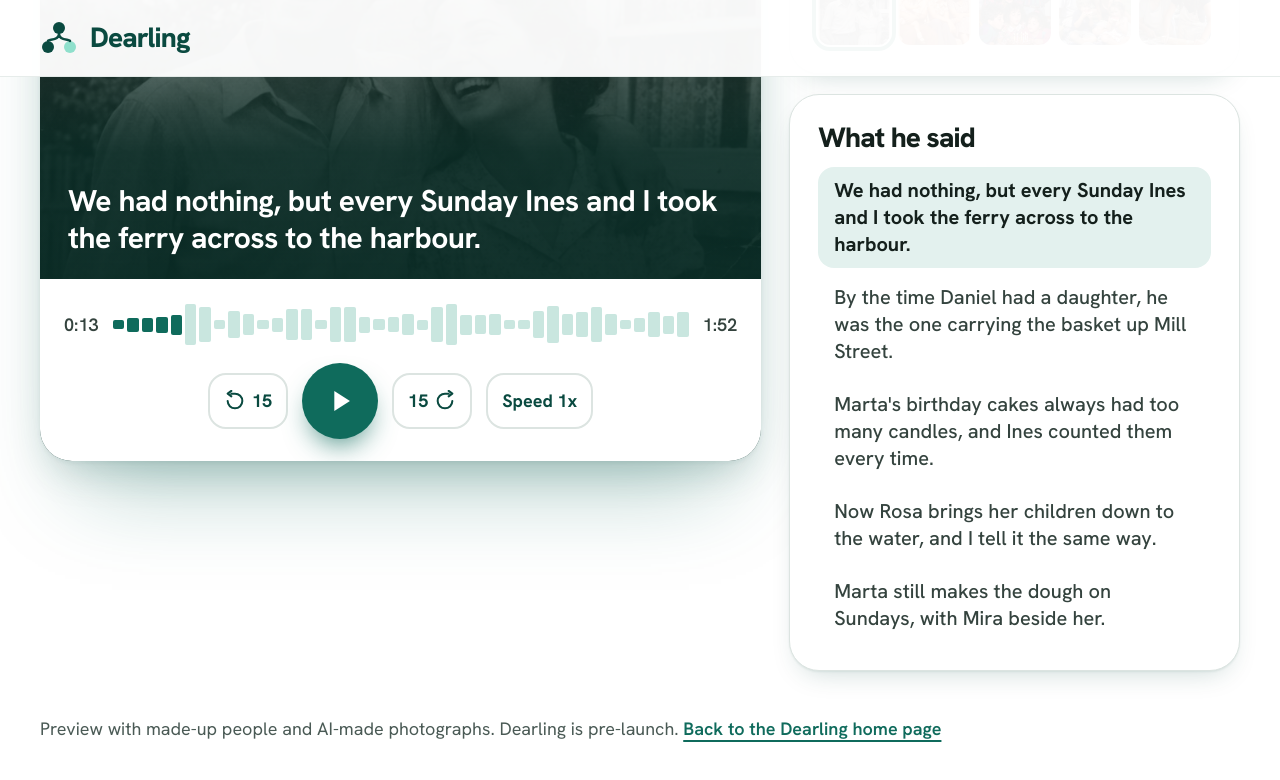
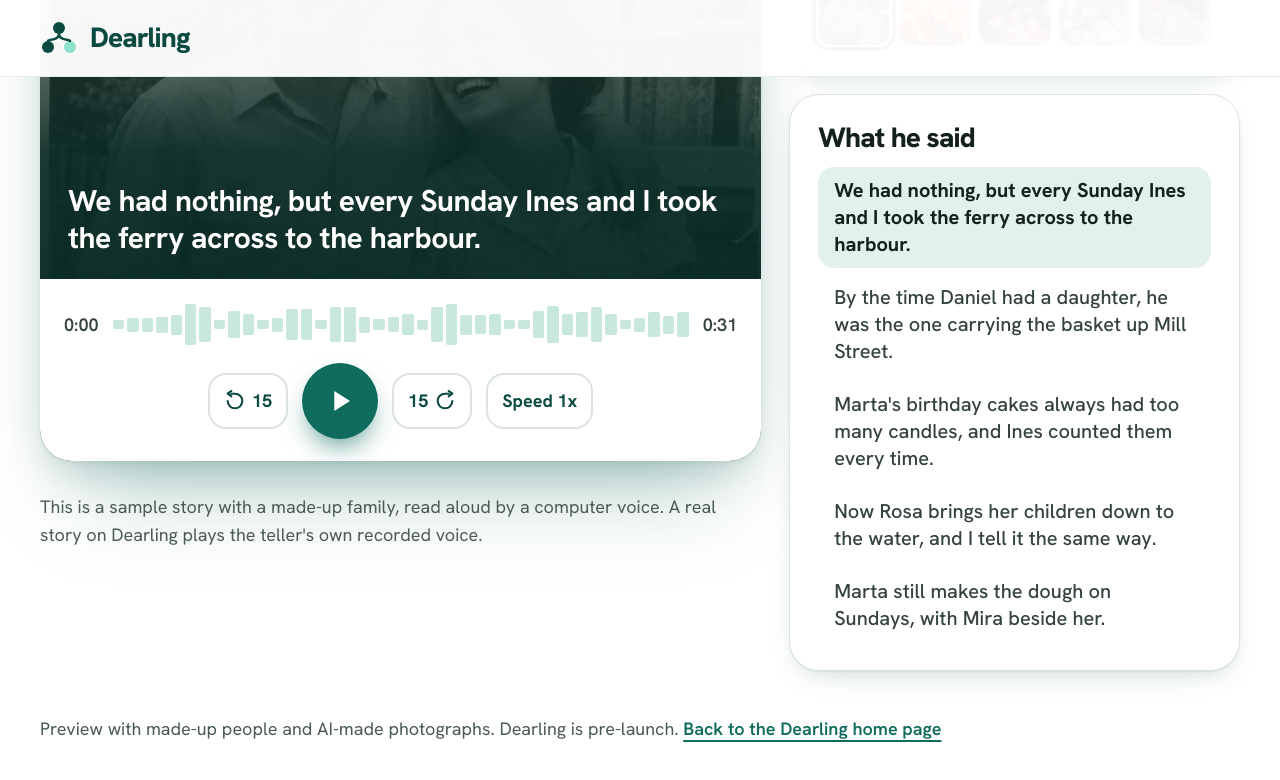
Before and after one commit to cocuisina/dearling-site, a plain HTML site: page sample-story.html in a window 1280 px wide. Both pictures are taken after a click on the button 340 px from the left and 979 px from the top of the page. Shown: the part 579-1359 px from the top of the page. Drawn offline with Linux system fonts and the light colour scheme.

Commit message:
Centre the face circles on the faces and give the sample story real narration
The tree and chip circles were cut from loose crops with wrong coordinates,
so several sat off the face. The sample story was a timer animation with no
sound file. It now plays a narrated track and says plainly that it is a
made-up family read by a computer voice.

```diff
--- a/rewatch.js
+++ b/rewatch.js
@@ -1,20 +1,25 @@
-/* Rewatch: five photographs crossfade as the story plays, faces light up as their names come up. 112 second story. */
+/* Rewatch: a real <audio> narration drives the player. Five photographs crossfade and the caption changes as the voice
+   reaches each line. The audio is a computer voice reading the sample text (a real Dearling story plays the teller's own
+   recorded voice). Line start times are the exact lengths of the five separately generated clips plus a 0.9 s pause. */
 (function () {
   "use strict";
-  var reduce = matchMedia("(prefers-reduced-motion: reduce)").matches;
   var q = new URLSearchParams(location.search);
   var player = document.getElementById("player");
+  var audio = document.getElementById("narration");
   var slides = [].slice.call(player.querySelectorAll(".slide"));
   var lines = [].slice.call(document.querySelectorAll("#tr button"));
   var thumbs = [].slice.call(document.querySelectorAll("#strip button"));
   var bars = [].slice.call(document.querySelectorAll("#bars i"));
   var faces = {}; [].forEach.call(document.querySelectorAll(".fp"), function (f) { faces[f.getAttribute("data-f")] = f; });
   var sub = document.getElementById("sub"), yr = document.getElementById("yr"), now = document.getElementById("now"), btn = document.getElementById("play"), track = document.getElementById("track");
+  var totalEl = document.getElementById("total"), errEl = document.getElementById("aerr");
   var PAUSE = '<svg viewBox="0 0 24 24" fill="currentColor" aria-hidden="true"><rect x="6" y="5" width="4" height="14" rx="1"/><rect x="14" y="5" width="4" height="14" rx="1"/></svg>';
   var PLAY = '<svg viewBox="0 0 24 24" fill="currentColor" aria-hidden="true"><path d="M8 5v14l11-7z"/></svg>';
-  var TOTAL = 112, at = [0, 22, 45, 67, 90];
+  var at = [0, 6.07, 12.57, 21.13, 27.21];
   var who = [["arthur", "ines"], ["daniel", "marta", "rosa"], ["daniel", "marta"], ["arthur", "rosa", "theo"], ["marta", "mira"]];
-  var t = q.has("t") ? parseFloat(q.get("t")) : 8, playing = !reduce && !q.has("t"), speed = 1, idx = -1;
+  var frozen = q.has("t") ? parseFloat(q.get("t")) : null;
+  var t = frozen !== null ? frozen : 0, idx = -1, raf = 0;
+  function total() { return isFinite(audio.duration) && audio.duration > 0 ? audio.duration : 31.87; }
   function fmt(s) { s = Math.floor(s); return Math.floor(s / 60) + ":" + ("0" + (s % 60)).slice(-2); }
   function paint() {
     var i = 0; at.forEach(function (a, k) { if (t >= a) i = k; });
@@ -26,21 +31,55 @@
       Object.keys(faces).forEach(function (n) { faces[n].classList.toggle("lit", who[i].indexOf(n) > -1); });
       sub.textContent = lines[i].textContent; yr.textContent = slides[i].getAttribute("data-year");
     }
-    now.textContent = fmt(t);
-    var k = Math.round(t / TOTAL * bars.length); bars.forEach(function (b, j) { b.classList.toggle("on", j < k); });
-    track.setAttribute("aria-valuenow", Math.round(t)); track.setAttribute("aria-valuetext", fmt(t) + " of " + fmt(TOTAL));
+    var T = total();
+    now.textContent = fmt(t); totalEl.textContent = fmt(T);
+    var k = Math.round(t / T * bars.length); bars.forEach(function (b, j) { b.classList.toggle("on", j < k); });
+    track.setAttribute("aria-valuemax", Math.round(T));
+    track.setAttribute("aria-valuenow", Math.round(t)); track.setAttribute("aria-valuetext", fmt(t) + " of " + fmt(T));
   }
-  function setBtn() { btn.innerHTML = playing ? PAUSE : PLAY; btn.setAttribute("aria-label", playing ? "Pause story" : "Play story"); player.classList.toggle("paused", !playing); }
-  btn.addEventListener("click", function () { playing = !playing; setBtn(); });
-  lines.forEach(function (l, k) { l.addEventListener("click", function () { t = at[k] + 0.5; paint(); }); });
-  thumbs.forEach(function (b, k) { b.addEventListener("click", function () { t = at[k] + 0.5; paint(); }); });
-  document.getElementById("back15").addEventListener("click", function () { t = Math.max(0, t - 15); paint(); });
-  document.getElementById("fwd15").addEventListener("click", function () { t = Math.min(TOTAL - 1, t + 15); paint(); });
-  document.getElementById("speed").addEventListener("click", function (e) { speed = speed === 1 ? 1.5 : speed === 1.5 ? 0.75 : 1; e.currentTarget.textContent = "Speed " + speed + "x"; });
-  track.addEventListener("click", function (e) { var r = track.getBoundingClientRect(); t = Math.max(0, Math.min(1, (e.clientX - r.left) / r.width)) * (TOTAL - 1); paint(); });
-  track.addEventListener("keydown", function (e) { if (e.key === "ArrowRight") { t = Math.min(TOTAL - 1, t + 5); paint(); } if (e.key === "ArrowLeft") { t = Math.max(0, t - 5); paint(); } });
-  var last = performance.now();
-  function tick(n) { var dt = (n - last) / 1000; last = n; if (playing) { t += dt * speed; if (t >= TOTAL) t = 0; paint(); } requestAnimationFrame(tick); }
+  function setBtn() {
+    var p = !audio.paused;
+    btn.innerHTML = p ? PAUSE : PLAY; btn.setAttribute("aria-label", p ? "Pause story" : "Play story");
+    player.classList.toggle("paused", !p);
+  }
+  function loop() { t = audio.currentTime; paint(); if (!audio.paused) raf = requestAnimationFrame(loop); }
+  var pending = null; /* a seek asked for before the file has loaded waits for its metadata */
+  function seek(s) {
+    s = Math.max(0, Math.min(total() - 0.05, s)); t = s;
+    if (audio.readyState === 0) pending = s;
+    else { try { audio.currentTime = s; } catch (e) {} }
+    paint();
+  }
+  function showErr(on) { errEl.hidden = !on; }
+  btn.addEventListener("click", function () {
+    if (audio.paused) {
+      [].forEach.call(document.querySelectorAll("audio"), function (a) { if (a !== audio) a.pause(); });
+      showErr(false);
+      var p = audio.play();
+      if (p && p.catch) p.catch(function () { if (audio.error || audio.networkState === 3) showErr(true); });
+    } else audio.pause();
+  });
+  audio.addEventListener("play", function () { setBtn(); cancelAnimationFrame(raf); raf = requestAnimationFrame(loop); });
+  audio.addEventListener("pause", function () { setBtn(); });
+  audio.addEventListener("ended", function () { setBtn(); t = audio.currentTime; paint(); });
+  audio.addEventListener("timeupdate", function () { t = audio.currentTime; paint(); });
+  audio.addEventListener("loadedmetadata", function () {
+    if (pending !== null) { try { audio.currentTime = pending; } catch (e) {} pending = null; }
+    paint();
+  });
+  audio.addEventListener("error", function () { setBtn(); showErr(true); });
+  lines.forEach(function (l, k) { l.addEventListener("click", function () { seek(at[k] + 0.05); }); });
+  thumbs.forEach(function (b, k) { b.addEventListener("click", function () { seek(at[k] + 0.05); }); });
+  document.getElementById("back15").addEventListener("click", function () { seek(t - 15); });
+  document.getElementById("fwd15").addEventListener("click", function () { seek(t + 15); });
+  var speed = 1;
+  document.getElementById("speed").addEventListener("click", function (e) { speed = speed === 1 ? 1.5 : speed === 1.5 ? 0.75 : 1; audio.playbackRate = speed; e.currentTarget.textContent = "Speed " + speed + "x"; });
+  track.addEventListener("click", function (e) { var r = track.getBoundingClientRect(); seek(Math.max(0, Math.min(1, (e.clientX - r.left) / r.width)) * total()); });
+  track.addEventListener("keydown", function (e) {
+    if (e.key === "ArrowRight") { e.preventDefault(); seek(t + 5); }
+    else if (e.key === "ArrowLeft") { e.preventDefault(); seek(t - 5); }
+    else if (e.key === "Home") { e.preventDefault(); seek(0); }
+    else if (e.key === "End") { e.preventDefault(); seek(total() - 0.1); }
+  });
   setBtn(); paint();
-  if (!reduce) requestAnimationFrame(tick);
 })();
--- a/sample-story.html
+++ b/sample-story.html
@@ -51,15 +51,18 @@
           <p class="sub-line" id="sub">We had nothing, but every Sunday Ines and I took the ferry across to the harbour.</p>
         </div>
         <div class="ctrl">
-          <div class="prog"><span id="now">0:08</span><div class="track" id="track" role="slider" tabindex="0" aria-label="Position in the story" aria-valuemin="0" aria-valuemax="112" aria-valuenow="8"><div class="bars2" id="bars" aria-hidden="true"><i style="--h:18%"></i><i style="--h:29%"></i><i style="--h:29%"></i><i style="--h:33%"></i><i style="--h:42%"></i><i style="--h:84%"></i><i style="--h:72%"></i><i style="--h:19%"></i><i style="--h:56%"></i><i style="--h:43%"></i><i style="--h:18%"></i><i style="--h:29%"></i><i style="--h:64%"></i><i style="--h:65%"></i><i style="--h:20%"></i><i style="--h:72%"></i><i style="--h:72%"></i><i style="--h:33%"></i><i style="--h:24%"></i><i style="--h:30%"></i><i style="--h:45%"></i><i style="--h:21%"></i><i style="--h:73%"></i><i style="--h:85%"></i><i style="--h:42%"></i><i style="--h:41%"></i><i style="--h:43%"></i><i style="--h:18%"></i><i style="--h:20%"></i><i style="--h:57%"></i><i style="--h:78%"></i><i style="--h:43%"></i><i style="--h:52%"></i><i style="--h:73%"></i><i style="--h:45%"></i><i style="--h:19%"></i><i style="--h:29%"></i><i style="--h:53%"></i><i style="--h:38%"></i><i style="--h:53%"></i></div></div><span>1:52</span></div>
+          <div class="prog"><span id="now">0:00</span><div class="track" id="track" role="slider" tabindex="0" aria-label="Position in the story" aria-valuemin="0" aria-valuemax="32" aria-valuenow="0"><div class="bars2" id="bars" aria-hidden="true"><i style="--h:18%"></i><i style="--h:29%"></i><i style="--h:29%"></i><i style="--h:33%"></i><i style="--h:42%"></i><i style="--h:84%"></i><i style="--h:72%"></i><i style="--h:19%"></i><i style="--h:56%"></i><i style="--h:43%"></i><i style="--h:18%"></i><i style="--h:29%"></i><i style="--h:64%"></i><i style="--h:65%"></i><i style="--h:20%"></i><i style="--h:72%"></i><i style="--h:72%"></i><i style="--h:33%"></i><i style="--h:24%"></i><i style="--h:30%"></i><i style="--h:45%"></i><i style="--h:21%"></i><i style="--h:73%"></i><i style="--h:85%"></i><i style="--h:42%"></i><i style="--h:41%"></i><i style="--h:43%"></i><i style="--h:18%"></i><i style="--h:20%"></i><i style="--h:57%"></i><i style="--h:78%"></i><i style="--h:43%"></i><i style="--h:52%"></i><i style="--h:73%"></i><i style="--h:45%"></i><i style="--h:19%"></i><i style="--h:29%"></i><i style="--h:53%"></i><i style="--h:38%"></i><i style="--h:53%"></i></div></div><span id="total">0:32</span></div>
           <div class="btnrow">
             <button class="skip" type="button" id="back15" aria-label="Back 15 seconds"><svg viewBox="0 0 24 24" fill="none" stroke="currentColor" stroke-width="2.2" stroke-linecap="round" stroke-linejoin="round" aria-hidden="true"><path d="M4 12a8 8 0 108-8H8M8 1l-4 3 4 3"/></svg>15</button>
-            <button class="big-play" type="button" id="play" aria-label="Pause story"></button>
+            <button class="big-play" type="button" id="play" aria-label="Play story"></button>
             <button class="skip" type="button" id="fwd15" aria-label="Forward 15 seconds">15<svg viewBox="0 0 24 24" fill="none" stroke="currentColor" stroke-width="2.2" stroke-linecap="round" stroke-linejoin="round" aria-hidden="true"><path d="M20 12a8 8 0 11-8-8h4M16 1l4 3-4 3"/></svg></button>
             <button class="skip" type="button" id="speed">Speed 1x</button>
           </div>
         </div>
+        <audio id="narration" preload="none" src="assets/arthur-harbour-sundays.mp3"></audio>
+        <p class="note-line" id="aerr" role="alert" hidden>Sorry, the voice could not be loaded. Please check your connection and try again. You can still read the story on this page.</p>
       </div>
+      <p class="note-line" id="voicenote">This is a sample story with a made-up family, read aloud by a computer voice. A real story on Dearling plays the teller's own recorded voice.</p>
     </div>
     <aside class="side">
       <section class="panel" aria-labelledby="who">
```
Also changed, not shown: hero.js (+5 -5 lines), index.html (+2 -2 lines), assets/faces/arthur-old.jpg, assets/faces/arthur.jpg, assets/faces/daniel.jpg, assets/faces/ines.jpg, assets/faces/marta.jpg, assets/faces/mira.jpg, assets/faces/rosa.jpg, assets/faces/theo.jpg, 1 other file.
